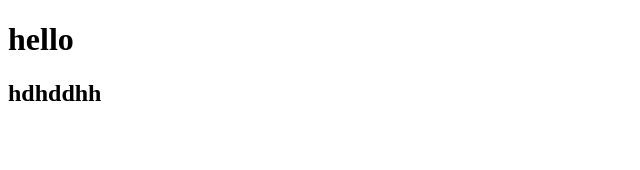
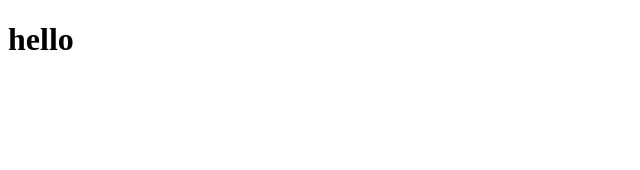
Before and after one commit to Tasneem-Ashour/airbnb, an Angular app: page / in a window 1280 px wide. Shown: the top 170 px of the page, without its empty margins (0-640 px from the left). Built offline with nearby package versions, Linux system fonts and the light colour scheme.

Commit message:
Revert "test"
This reverts commit bc94e09f239f88eb5242daac9e473c26da594386.

```diff
--- a/src/app/app.component.html
+++ b/src/app/app.component.html
@@ -1,2 +1 @@
 <h1>hello</h1>
-<h2>hdhddhh</h2>
```
